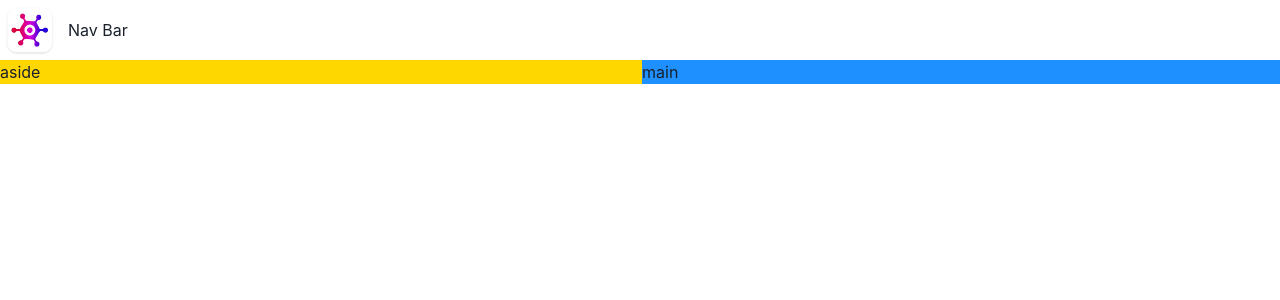
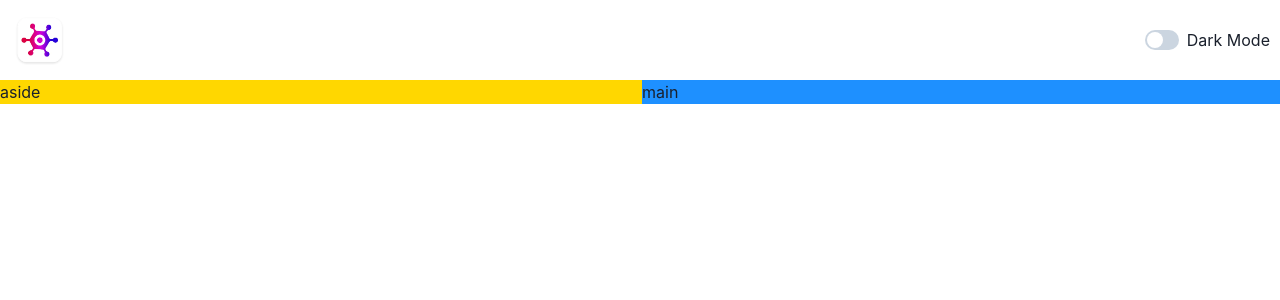
Before and after one commit to bbcoyote/GameHub_Self, a React (Vite) app: page / in a window 1280 px wide. Shown: the top 300 px of the page. Built offline with nearby package versions, Linux system fonts and the light colour scheme.

Commit message:
add color mode switch.

```diff
--- /dev/null
+++ b/src/components/ColorModeSwitch.tsx
@@ -0,0 +1,13 @@
+import { HStack, Switch, Text, useColorMode } from "@chakra-ui/react";
+
+const ColorModeSwitch = () => {
+  const { toggleColorMode, colorMode } = useColorMode();
+  return (
+    <HStack>
+      <Switch isChecked={colorMode === "dark"} onChange={toggleColorMode} />
+      <Text>Dark Mode</Text>
+    </HStack>
+  );
+};
+
+export default ColorModeSwitch;
--- a/src/components/NavBar.tsx
+++ b/src/components/NavBar.tsx
@@ -1,11 +1,12 @@
-import { HStack, Image, Text } from "@chakra-ui/react";
+import { HStack, Image } from "@chakra-ui/react";
+import ColorModeSwitch from "./ColorModeSwitch";
 import logo from "../../public/logo.webp";
 
 const NavBar = () => {
   return (
-    <HStack>
+    <HStack justifyContent='space-between' padding='10px'>
       <Image src={logo} boxSize='60px' />
-      <Text>Nav Bar</Text>
+      <ColorModeSwitch />
     </HStack>
   );
 };
```
